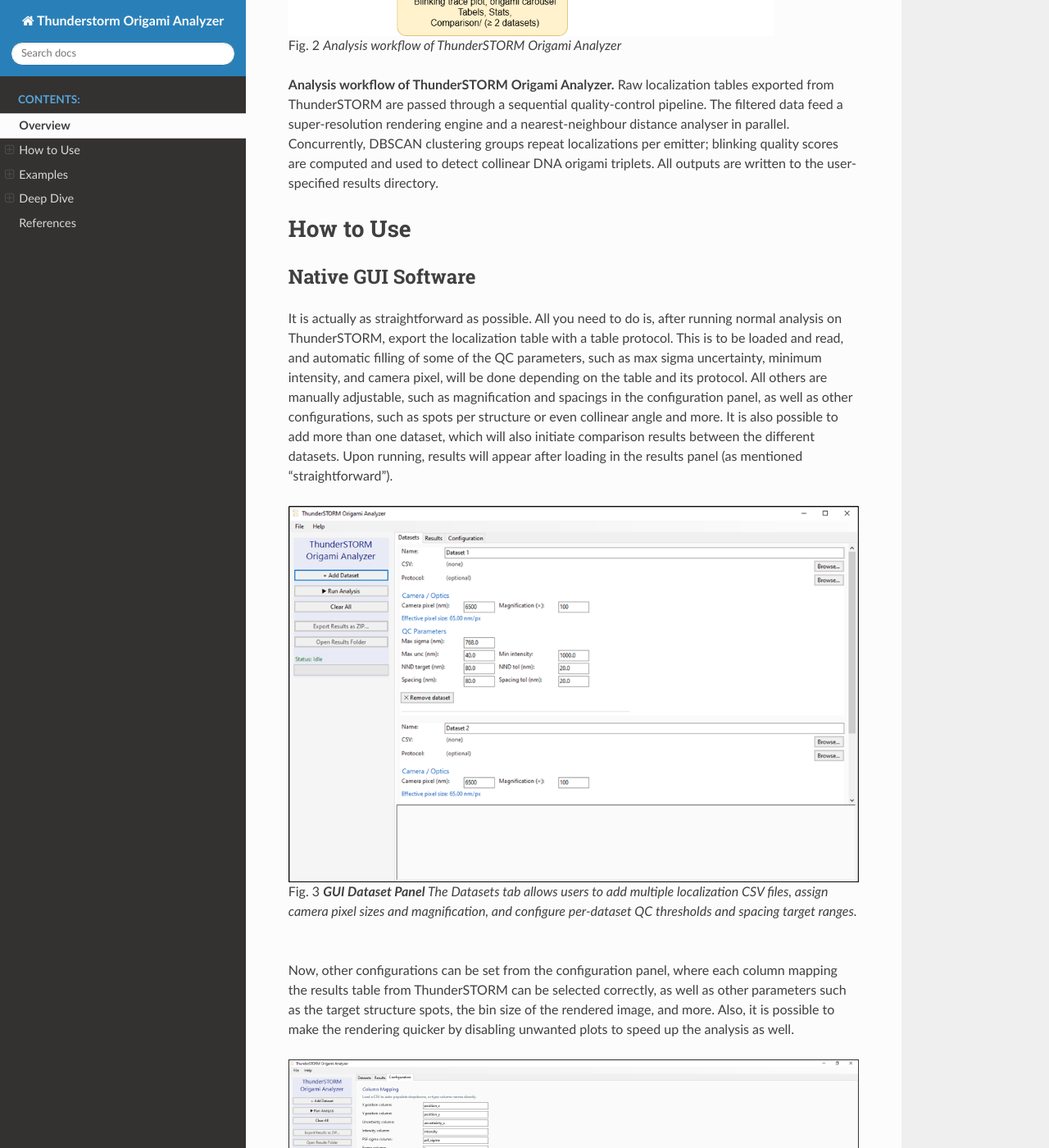
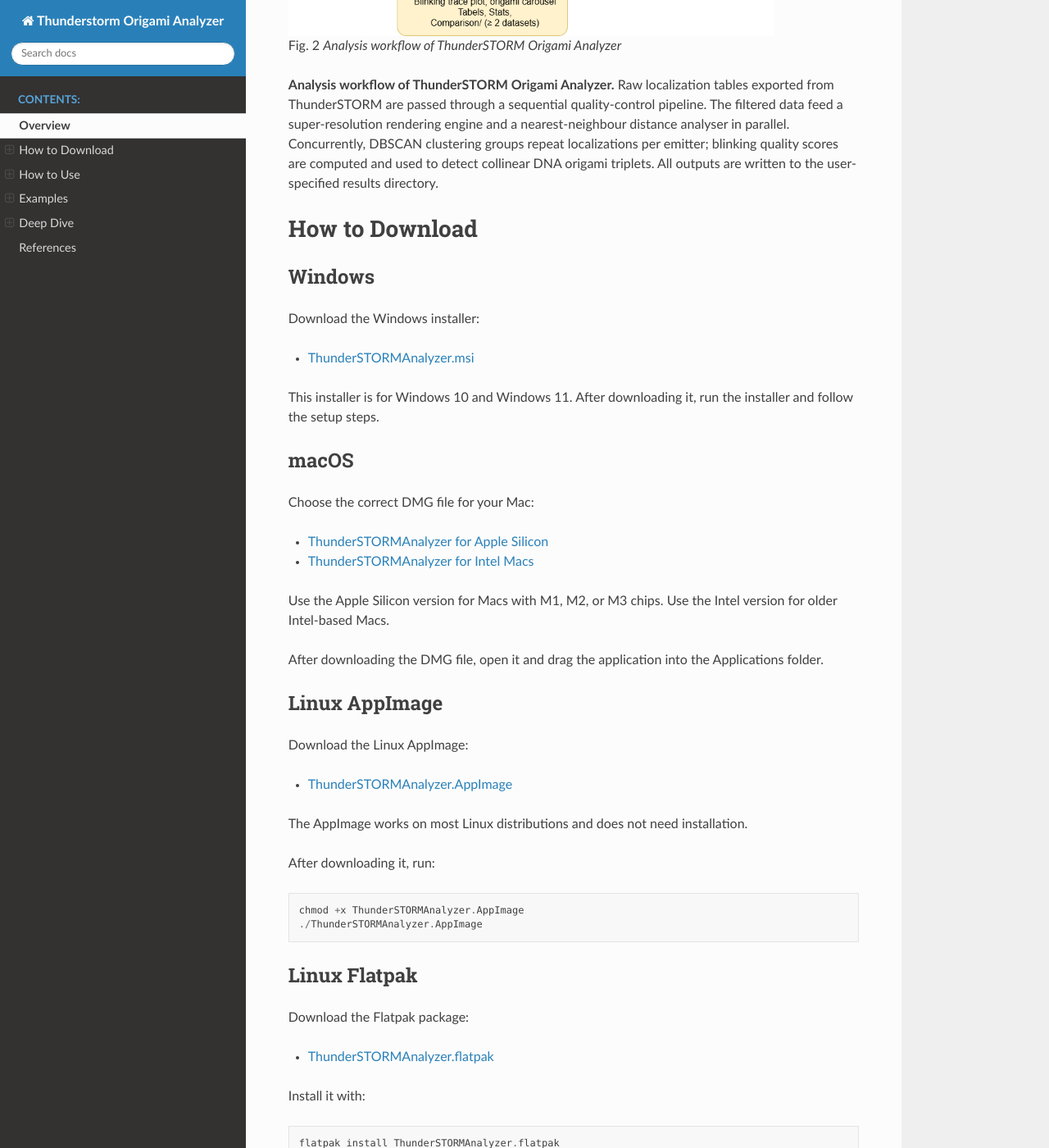
Before and after one commit to AlAtiat/thunderstormanalyzer, a Sphinx documentation site: the page built from resources/docs/content.rst, in a window 1280 px wide and 1400 px high, scrolled down 1311 px. Shown: the whole window at 82% size. Built offline with Sphinx 7.4.7 and the Read the Docs theme 3.1.0, drawn with Linux system fonts in a browser that asks for light colours; some of the changed text lies outside the part shown.

Commit message:
add domentation downloads

```diff
--- a/resources/docs/content.rst
+++ b/resources/docs/content.rst
@@ -14,6 +14,74 @@ Overview
    Analysis workflow of ThunderSTORM Origami Analyzer
 
 **Analysis workflow of ThunderSTORM Origami Analyzer.** Raw localization tables exported from ThunderSTORM are passed through a sequential quality-control pipeline. The filtered data feed a super-resolution rendering engine and a nearest-neighbour distance analyser in parallel. Concurrently, DBSCAN clustering groups repeat localizations per emitter; blinking quality scores are computed and used to detect collinear DNA origami triplets. All outputs are written to the user-specified results directory.
+
+How to Download
+===============
+
+Windows
+-------
+
+Download the Windows installer:
+
+- `ThunderSTORMAnalyzer.msi <https://github.com/AlAtiat/thunderstormanalyzer/releases/latest/download/ThunderSTORMAnalyzer.msi>`__
+
+This installer is for Windows 10 and Windows 11. After downloading it, run the installer and follow the setup steps.
+
+macOS
+-----
+
+Choose the correct DMG file for your Mac:
+
+- `ThunderSTORMAnalyzer for Apple Silicon <https://github.com/AlAtiat/thunderstormanalyzer/releases/latest/download/ThunderSTORMAnalyzer-arm64.dmg>`__
+
+- `ThunderSTORMAnalyzer for Intel Macs <https://github.com/AlAtiat/thunderstormanalyzer/releases/latest/download/ThunderSTORMAnalyzer-x86_64.dmg>`__
+
+Use the Apple Silicon version for Macs with M1, M2, or M3 chips. Use the Intel version for older Intel-based Macs.
+
+After downloading the DMG file, open it and drag the application into the Applications folder.
+
+Linux AppImage
+--------------
+
+Download the Linux AppImage:
+
+- `ThunderSTORMAnalyzer.AppImage <https://github.com/AlAtiat/thunderstormanalyzer/releases/latest/download/ThunderSTORMAnalyzer.AppImage>`__
+
+The AppImage works on most Linux distributions and does not need installation.
+
+After downloading it, run:
+
+::
+
+   chmod +x ThunderSTORMAnalyzer.AppImage
+   ./ThunderSTORMAnalyzer.AppImage
+
+Linux Flatpak
+-------------
+
+Download the Flatpak package:
+
+- `ThunderSTORMAnalyzer.flatpak <https://github.com/AlAtiat/thunderstormanalyzer/releases/latest/download/ThunderSTORMAnalyzer.flatpak>`__
+
+Install it with:
+
+::
+
+   flatpak install ThunderSTORMAnalyzer.flatpak
+
+ImageJ / Fiji Plugin
+--------------------
+
+Download the ImageJ / Fiji plugin:
+
+- `ThunderSTORMAnalyzer-Fiji-plugin.jar <https://github.com/AlAtiat/thunderstormanalyzer/releases/latest/download/ThunderSTORMAnalyzer-Fiji-plugin.jar>`__
+
+Releases
+--------
+
+The links above always point to the latest release.
+
+All releases and release notes are available on the `GitHub Releases page <https://github.com/AlAtiat/thunderstormanalyzer/releases>`__.
 
 How to Use
 ==========
```
